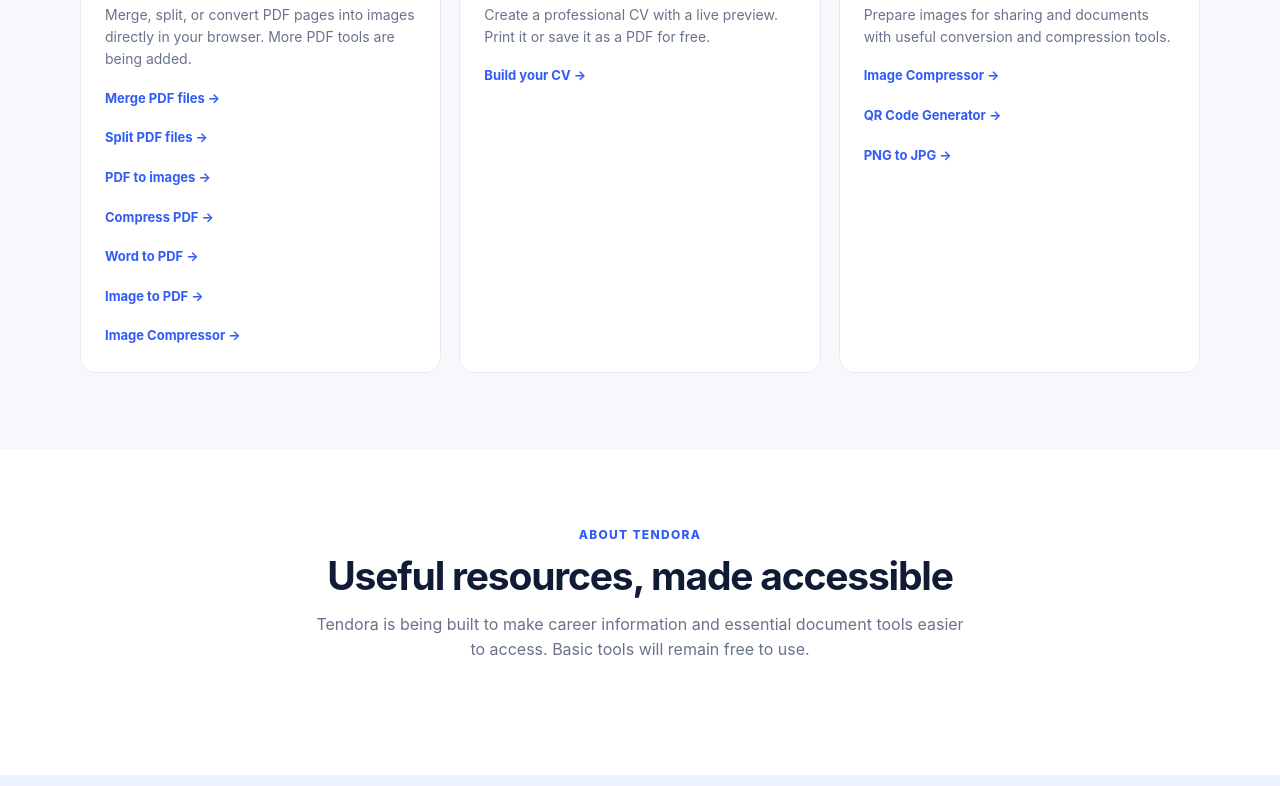
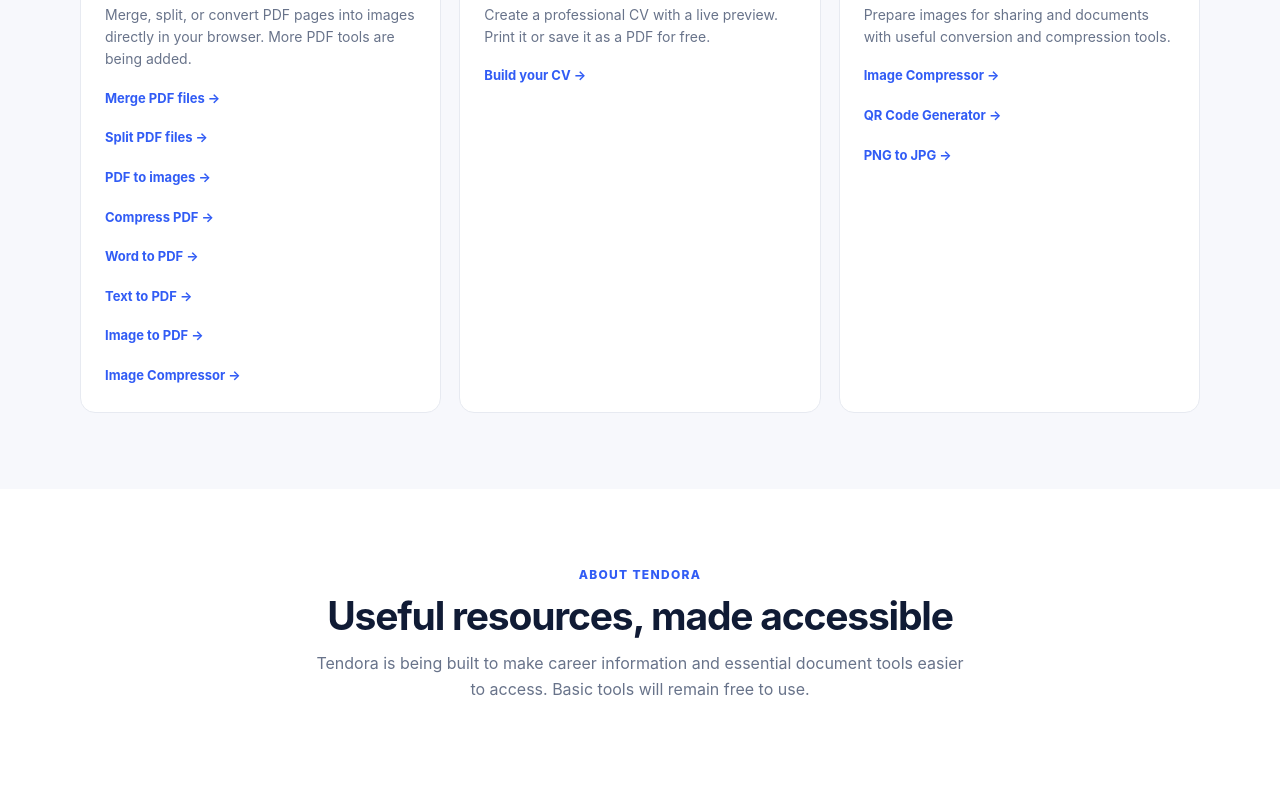
Before and after one commit to gleeshyyy/Tendora-website, a plain HTML site: page public/index.html in a window 1280 px wide. Shown: the part 1507-2293 px from the top of the page. Drawn offline with Linux system fonts and the light colour scheme.

Commit message:
Add Text to PDF to Tendora homepage

```diff
--- a/public/index.html
+++ b/public/index.html
@@ -18,7 +18,7 @@ header{height:76px;display:flex;align-items:center;border-bottom:1px solid var(-
 <main>
 <section class="hero"><div class="wrap hero-grid"><div><div class="eyebrow"><i></i> CAREER OPPORTUNITIES & DOCUMENT TOOLS</div><h1>Find work.<br><em>Build your future.</em></h1><p>Tendora brings job opportunities in Rwanda and practical document tools together in one simple place.</p><div class="hero-buttons"><a class="btn primary" href="#jobs">Explore job opportunities</a><a class="btn secondary" href="#tools">Explore free tools</a></div><div class="hero-note">Clear information. Useful tools. A better way forward.</div></div><div class="preview" aria-label="Job search preview"><div class="preview-top"><span class="preview-title">Explore opportunities</span><span class="tag">Rwanda jobs</span></div><div class="search">⌕ &nbsp; Job title, company or keyword</div><div class="job"><strong>Find your next opportunity</strong><small>Search roles from employers and trusted sources</small><div class="job-foot"><span>Verified listings</span><span>View details →</span></div></div><div class="job"><strong>Know before you apply</strong><small>Review requirements and application instructions</small><div class="job-foot"><span>Useful information</span><span>Learn more →</span></div></div></div></div></section>
 <section class="section" id="jobs"><div class="wrap"><div class="section-head"><div class="kicker">Career opportunities</div><h2>Your next opportunity starts here</h2><p>Discover job openings in Rwanda, understand the requirements and follow the employer's application instructions.</p></div><div class="notice"><strong>Explore current opportunities in Rwanda.</strong><p>Browse selected vacancies, check requirements and deadlines, and apply through employer career websites.</p><a class="btn primary" style="margin-top:16px" href="/jobs.html">Browse Rwanda jobs →</a></div></div></section>
-<section class="section soft" id="tools"><div class="wrap"><div class="section-head"><div class="kicker">Document tools</div><h2>Get everyday document tasks done</h2><p>Practical tools designed to make working with documents easier, wherever you are.</p></div><div class="cards"><article class="card"><div class="symbol">PDF</div><h3>PDF tools</h3><p>Merge, split, or convert PDF pages into images directly in your browser. More PDF tools are being added.</p><a href="/merge-pdf.html">Merge PDF files →</a><br><a href="/split-pdf.html">Split PDF files →</a><br><a href="/pdf-to-images.html">PDF to images →</a><br><a href="/compress-pdf.html">Compress PDF →</a><br><a href="/word-to-pdf.html">Word to PDF →</a><br><a href="/image-to-pdf.html">Image to PDF →</a><br><a href="/image-compressor.html">Image Compressor →</a></article><article class="card"><div class="symbol">CV</div><h3>CV & cover letters</h3><p>Create a professional CV with a live preview. Print it or save it as a PDF for free.</p><a href="/cv-builder.html">Build your CV →</a></article><article class="card"><div class="symbol">↗</div><h3>Image tools</h3><p>Prepare images for sharing and documents with useful conversion and compression tools.</p><a href="/image-compressor.html">Image Compressor →</a><br><a href="/qr-code-generator.html">QR Code Generator →</a><br><a href="/png-to-jpg.html">PNG to JPG →</a></article></div></div></section>
+<section class="section soft" id="tools"><div class="wrap"><div class="section-head"><div class="kicker">Document tools</div><h2>Get everyday document tasks done</h2><p>Practical tools designed to make working with documents easier, wherever you are.</p></div><div class="cards"><article class="card"><div class="symbol">PDF</div><h3>PDF tools</h3><p>Merge, split, or convert PDF pages into images directly in your browser. More PDF tools are being added.</p><a href="/merge-pdf.html">Merge PDF files →</a><br><a href="/split-pdf.html">Split PDF files →</a><br><a href="/pdf-to-images.html">PDF to images →</a><br><a href="/compress-pdf.html">Compress PDF →</a><br><a href="/word-to-pdf.html">Word to PDF →</a><br><a href="/text-to-pdf.html">Text to PDF →</a><br><a href="/image-to-pdf.html">Image to PDF →</a><br><a href="/image-compressor.html">Image Compressor →</a></article><article class="card"><div class="symbol">CV</div><h3>CV & cover letters</h3><p>Create a professional CV with a live preview. Print it or save it as a PDF for free.</p><a href="/cv-builder.html">Build your CV →</a></article><article class="card"><div class="symbol">↗</div><h3>Image tools</h3><p>Prepare images for sharing and documents with useful conversion and compression tools.</p><a href="/image-compressor.html">Image Compressor →</a><br><a href="/qr-code-generator.html">QR Code Generator →</a><br><a href="/png-to-jpg.html">PNG to JPG →</a></article></div></div></section>
 <section class="section" id="about"><div class="wrap"><div class="section-head"><div class="kicker">About Tendora</div><h2>Useful resources, made accessible</h2><p>Tendora is being built to make career information and essential document tools easier to access. Basic tools will remain free to use.</p></div></div></section>
 <section class="cta"><div class="wrap cta-inner"><div><h2>Take the next step with Tendora.</h2><p>Explore opportunities and make your documents work for you.</p></div><a class="btn primary" href="#jobs">Explore Tendora</a></div></section>
 </main>
```
